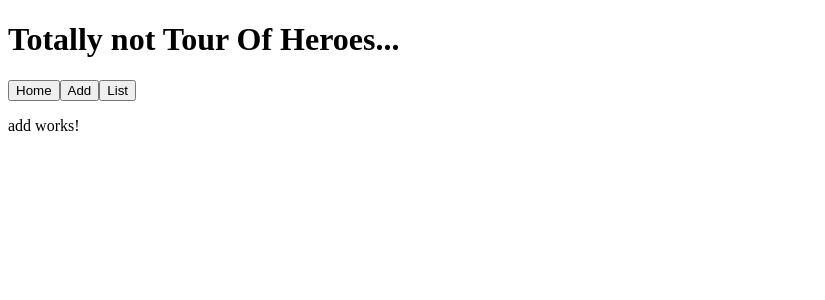
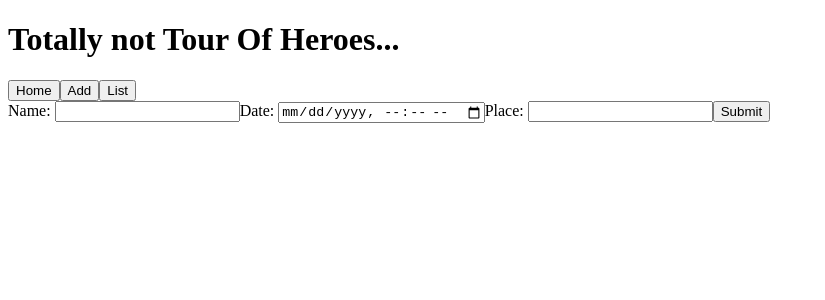
Before and after one commit to KoodimanHD/angular-esimerkki, an Angular app: page /add in a window 1280 px wide. Shown: the top 300 px of the page, without its empty margins (0-825 px from the left). Built offline with nearby package versions, Linux system fonts and the light colour scheme.

Commit message:
Added basic form structure and http post functionality.

```diff
--- a/db.json
+++ b/db.json
@@ -35,6 +35,12 @@
       "name": "Koronatähti",
       "date": "2021-08-27T11:01:34.815Z",
       "place": "Savoy"
+    },
+    {
+      "id": 7,
+      "name": "testi",
+      "place": "testi",
+      "date": "2022-10-11T11:04"
     }
   ]
 }
--- a/src/app/add/add.component.html
+++ b/src/app/add/add.component.html
@@ -1 +1,20 @@
-<p>add works!</p>
+<div>
+  <form (ngSubmit)="addEvent()">
+    <label>Name: </label>
+    <input type="text"
+           name = name
+           required
+           [(ngModel)]="event.name"/>
+    <label>Date: </label>
+    <input type="datetime-local"
+           name = date
+           required
+           [(ngModel)]="event.date"/>
+    <label>Place: </label>
+    <input type="text"
+           name = place
+           required
+           [(ngModel)]="event.place"/>
+    <button type="submit">Submit</button>
+  </form>
+</div>
--- a/src/app/add/add.component.ts
+++ b/src/app/add/add.component.ts
@@ -1,4 +1,6 @@
 import { Component, OnInit } from '@angular/core';
+import {Event} from "../event";
+import {EventService} from "../event.service";
 
 @Component({
   selector: 'app-add',
@@ -6,10 +8,18 @@ import { Component, OnInit } from '@angular/core';
   styleUrls: ['./add.component.css']
 })
 export class AddComponent implements OnInit {
+  event = new Event();
 
-  constructor() { }
+  constructor(private eventService: EventService) { }
 
   ngOnInit(): void {
   }
 
+  addEvent() {
+    this.eventService.addEvent(this.event)
+      .subscribe(data => {
+        console.log(data)
+      })
+  }
+
 }
--- a/src/app/event.service.ts
+++ b/src/app/event.service.ts
@@ -22,4 +22,12 @@ export class EventService {
         tap(_ => console.log('Events get'))
       );
   }
+
+  addEvent(event:Event): Observable<Event> {
+    const headers = { 'content-type': 'application/json'}
+    const body=JSON.stringify(event);
+    console.log(body)
+    return this.http.post<Event>(this.url, body,{'headers':headers})
+  }
+
 }
--- a/src/app/event.ts
+++ b/src/app/event.ts
@@ -1,6 +1,6 @@
-export interface Event {
-  id: number;
-  name: string
-  place: string
-  date: string;
+export class Event {
+  id: number = 0;
+  name: string = '';
+  place: string = '';
+  date: string = '';
 }
```
Also changed, not shown: src/app/app.module.ts (+7 -5 lines).
